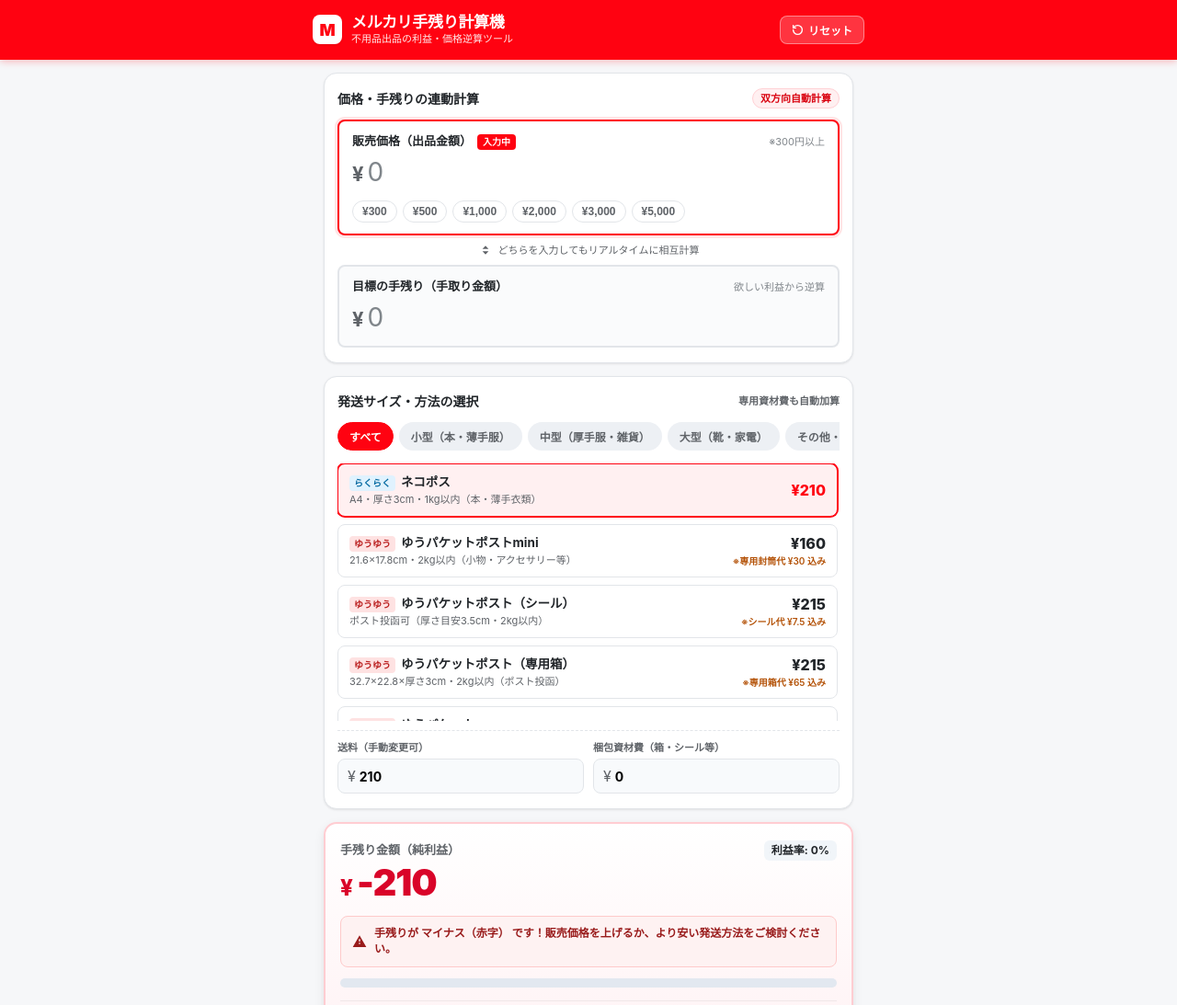
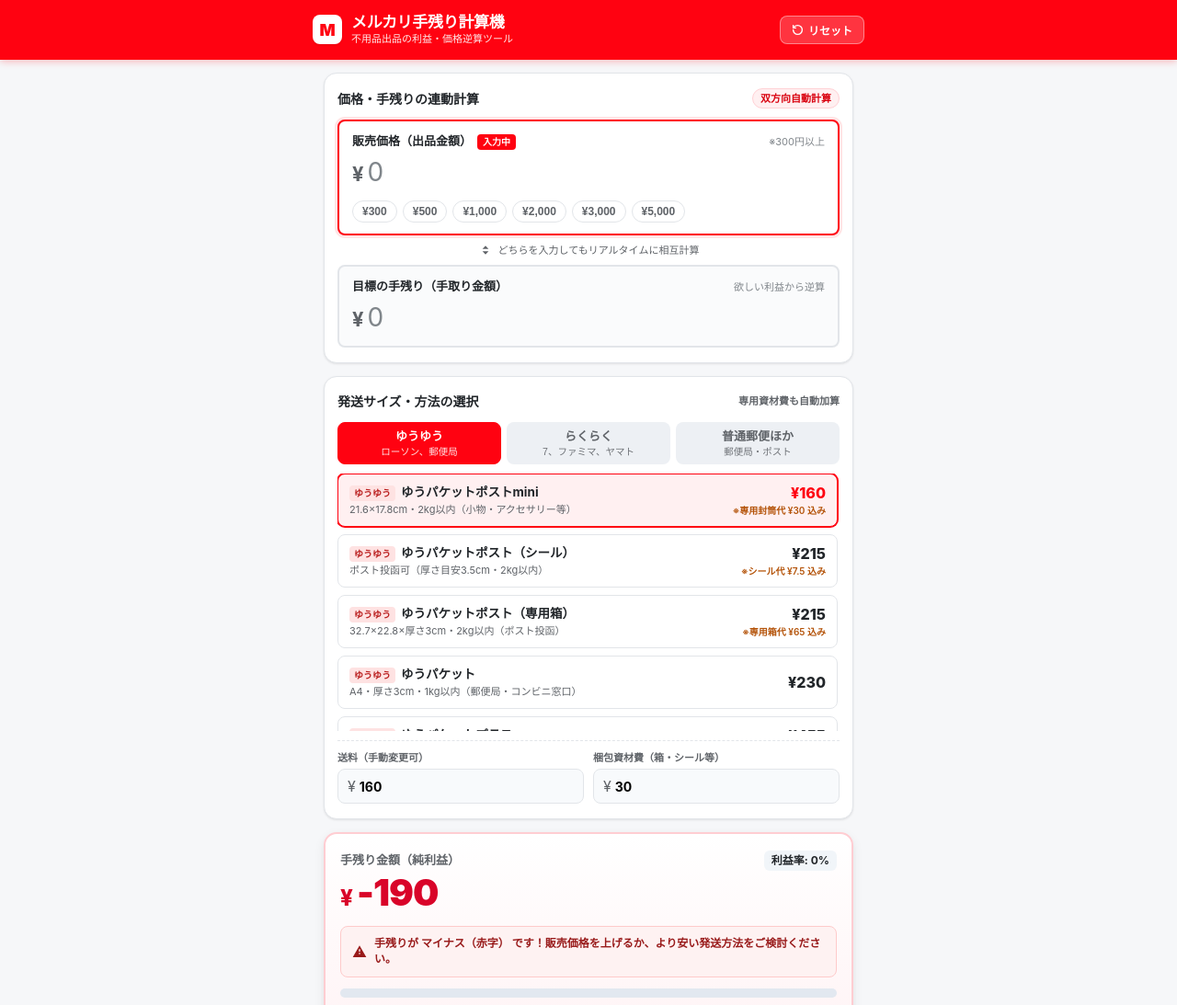
Before and after one commit to july25th2015years-ux/mercari-profit-calculator, a plain HTML site: page index.html in a window 1280 px wide. Shown: the top 1093 px of the page at 92% size. Drawn offline with Linux system fonts and the light colour scheme.

Commit message:
feat: Match shipping category tabs (Yu-Yu, Raku-Raku, Other) with Chrome extension

```diff
--- a/index.html
+++ b/index.html
@@ -308,38 +308,51 @@
 
     /* 配送サイズ選択セクション */
     .category-tabs {
-      display: flex;
+      display: grid;
+      grid-template-columns: repeat(3, 1fr);
       gap: 6px;
-      overflow-x: auto;
-      padding-bottom: 4px;
-      -webkit-overflow-scrolling: touch;
       margin-bottom: 10px;
-      scrollbar-width: none;
-      -ms-overflow-style: none;
-    }
-
-    .category-tabs::-webkit-scrollbar {
-      display: none;
     }
 
     .cat-tab {
-      flex: 0 0 auto;
-      padding: 6px 12px;
+      display: flex;
+      flex-direction: column;
+      align-items: center;
+      justify-content: center;
+      min-height: 46px;
+      padding: 6px 4px;
       background: #edf0f4;
       border: 1px solid transparent;
-      border-radius: 20px;
-      font-size: 12px;
-      font-weight: 600;
+      border-radius: var(--radius-sm);
       color: var(--text-sub);
       cursor: pointer;
       transition: all 0.15s;
-      white-space: nowrap;
+      text-align: center;
+    }
+
+    .cat-tab:active {
+      transform: scale(0.98);
     }
 
     .cat-tab.active {
       background: var(--primary);
       color: #ffffff;
       border-color: var(--primary);
+    }
+
+    .cat-tab-title {
+      font-size: 13px;
+      font-weight: 700;
+      line-height: 1.2;
+      white-space: nowrap;
+    }
+
+    .cat-tab-sub {
+      font-size: clamp(9px, 2.4vw, 10.5px);
+      opacity: 0.88;
+      margin-top: 2px;
+      line-height: 1.15;
+      white-space: nowrap;
     }
 
     .shipping-grid {
@@ -1035,11 +1048,18 @@
 
       <!-- カテゴリタブ -->
       <div class="category-tabs" role="tablist">
-        <button type="button" class="cat-tab active" data-cat="all">すべて</button>
-        <button type="button" class="cat-tab" data-cat="small">小型（本・薄手服）</button>
-        <button type="button" class="cat-tab" data-cat="medium">中型（厚手服・雑貨）</button>
-        <button type="button" class="cat-tab" data-cat="large">大型（靴・家電）</button>
-        <button type="button" class="cat-tab" data-cat="other">その他・普通郵便</button>
+        <button type="button" class="cat-tab active" data-cat="yu">
+          <span class="cat-tab-title">ゆうゆう</span>
+          <span class="cat-tab-sub">ローソン、郵便局</span>
+        </button>
+        <button type="button" class="cat-tab" data-cat="raku">
+          <span class="cat-tab-title">らくらく</span>
+          <span class="cat-tab-sub">7、ファミマ、ヤマト</span>
+        </button>
+        <button type="button" class="cat-tab" data-cat="other">
+          <span class="cat-tab-title">普通郵便ほか</span>
+          <span class="cat-tab-sub">郵便局・ポスト</span>
+        </button>
       </div>
 
       <!-- 配送選択肢一覧 -->
@@ -1053,14 +1073,14 @@
           <label for="input-custom-shipping">送料（手動変更可）</label>
           <div class="adjust-input-wrapper">
             <span style="color:var(--text-sub); margin-right:4px;">¥</span>
-            <input type="number" id="input-custom-shipping" value="210" min="0" max="99999" inputmode="numeric">
+            <input type="number" id="input-custom-shipping" value="160" min="0" max="99999" inputmode="numeric">
           </div>
         </div>
         <div class="adjust-item">
           <label for="input-packaging">梱包資材費（箱・シール等）</label>
           <div class="adjust-input-wrapper">
             <span style="color:var(--text-sub); margin-right:4px;">¥</span>
-            <input type="number" id="input-packaging" value="0" min="0" max="99999" step="any" inputmode="decimal">
+            <input type="number" id="input-packaging" value="30" min="0" max="99999" step="any" inputmode="decimal">
           </div>
         </div>
       </div>
@@ -1454,11 +1474,11 @@
         activeInput: 'price',
         price: 0,
         targetProfit: 0,
-        selectedShippingId: 'nekopos',
-        shippingCost: 210,
-        packagingCost: 0,
-        shippingMethodName: 'ネコポス',
-        currentCategory: 'all'
+        selectedShippingId: 'yu_post_mini',
+        shippingCost: 160,
+        packagingCost: 30,
+        shippingMethodName: 'ゆうパケットポストmini',
+        currentCategory: 'yu'
       };
 
       // DOM要素
@@ -1519,11 +1539,16 @@
         return Math.floor(price * 0.1);
       }
 
+      function isMatchCategory(preset, cat) {
+        if (cat === 'yu') return preset.carrier === 'yu';
+        if (cat === 'raku') return preset.carrier === 'raku';
+        if (cat === 'other') return preset.carrier === 'post';
+        return true;
+      }
+
       function renderShippingOptions() {
         elShippingContainer.innerHTML = '';
-        const filtered = state.currentCategory === 'all'
-          ? SHIPPING_PRESETS
-          : SHIPPING_PRESETS.filter(item => item.category === state.currentCategory);
+        const filtered = SHIPPING_PRESETS.filter(item => isMatchCategory(item, state.currentCategory));
 
         filtered.forEach(preset => {
           const isSelected = preset.id === state.selectedShippingId;
@@ -1742,7 +1767,9 @@
         elTargetProfit.value = '';
         state.price = 0;
         state.targetProfit = 0;
-        selectShippingMethod('nekopos');
+        state.currentCategory = 'yu';
+        elCategoryTabs.forEach(t => t.classList.toggle('active', t.dataset.cat === 'yu'));
+        selectShippingMethod('yu_post_mini');
         setActiveInput('price');
         showToast('入力をリセットしました');
       });
@@ -1888,6 +1915,13 @@
         state.shippingMethodName = item.shippingName;
         state.selectedShippingId = item.shippingId || 'custom_shipping';
 
+        const matchedPreset = SHIPPING_PRESETS.find(p => p.id === state.selectedShippingId);
+        if (matchedPreset) {
+          const targetCat = matchedPreset.carrier === 'yu' ? 'yu' : (matchedPreset.carrier === 'raku' ? 'raku' : 'other');
+          state.currentCategory = targetCat;
+          elCategoryTabs.forEach(t => t.classList.toggle('active', t.dataset.cat === targetCat));
+        }
+
         elCustomShipping.value = item.shippingCost;
         elPackaging.value = item.packagingCost;
 
```
